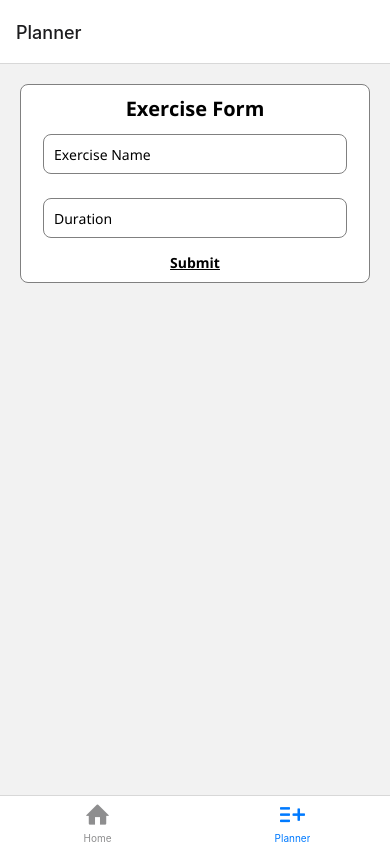
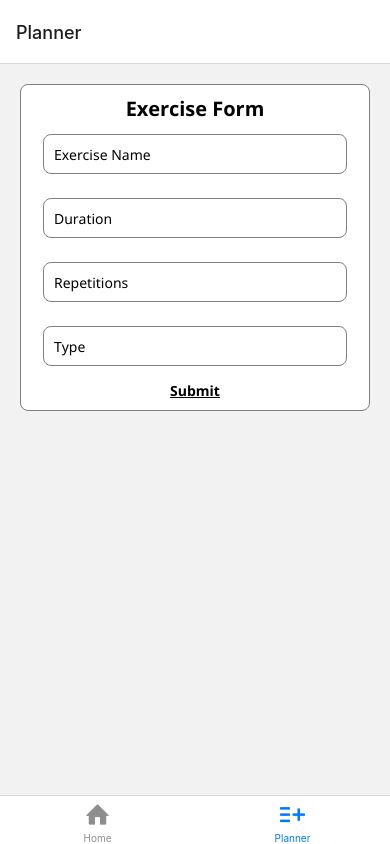
Before and after one commit to makyinmars/Pepa, a React Native app: screen /Planner in a window 390 px wide. Built offline with nearby package versions, Linux system fonts and the light colour scheme.

Commit message:
chore: adding more fields for workout form

```diff
--- a/src/components/WorkoutForm.tsx
+++ b/src/components/WorkoutForm.tsx
@@ -6,6 +6,8 @@ import PressableText from "./styled/PressableText";
 export type ExerciseForm = {
   name: string;
   duration: string;
+  type: string;
+  reps?: string;
 };
 
 type WorkoutFormProps = {
@@ -63,6 +65,45 @@ export default function WorkoutForm({ onSubmit }: WorkoutFormProps) {
           <Text style={styles.error}>This field is required!</Text>
         )}
 
+        <Controller
+          control={control}
+          rules={{
+            required: true,
+          }}
+          render={({ field: { onChange, onBlur, value } }) => (
+            <TextInput
+              style={styles.input}
+              placeholder="Repetitions"
+              onChangeText={onChange}
+              onBlur={onBlur}
+              value={value}
+            />
+          )}
+          name="reps"
+        />
+        {errors.reps && (
+          <Text style={styles.error}>This field is required!</Text>
+        )}
+        <Controller
+          control={control}
+          rules={{
+            required: true,
+          }}
+          render={({ field: { onChange, onBlur, value } }) => (
+            <TextInput
+              style={styles.input}
+              placeholder="Type"
+              onChangeText={onChange}
+              onBlur={onBlur}
+              value={value}
+            />
+          )}
+          name="type"
+        />
+        {errors.type && (
+          <Text style={styles.error}>This field is required!</Text>
+        )}
+
         <PressableText text="Submit" onPress={handleSubmit(onSubmit)} />
       </View>
     </View>
--- a/src/screens/PlannerScreen.tsx
+++ b/src/screens/PlannerScreen.tsx
@@ -4,7 +4,7 @@ import WorkoutForm, { ExerciseForm } from "../components/WorkoutForm";
 
 export default function PlannerScreen({ navigation }: NativeStackHeaderProps) {
   const handleFormSubmit = (form: ExerciseForm) => {
-    alert(`${form.name} - ${form.duration}`);
+    alert(`${form.name} - ${form.duration} - ${form.reps} - ${form.type}`);
   };
 
   return (
```
